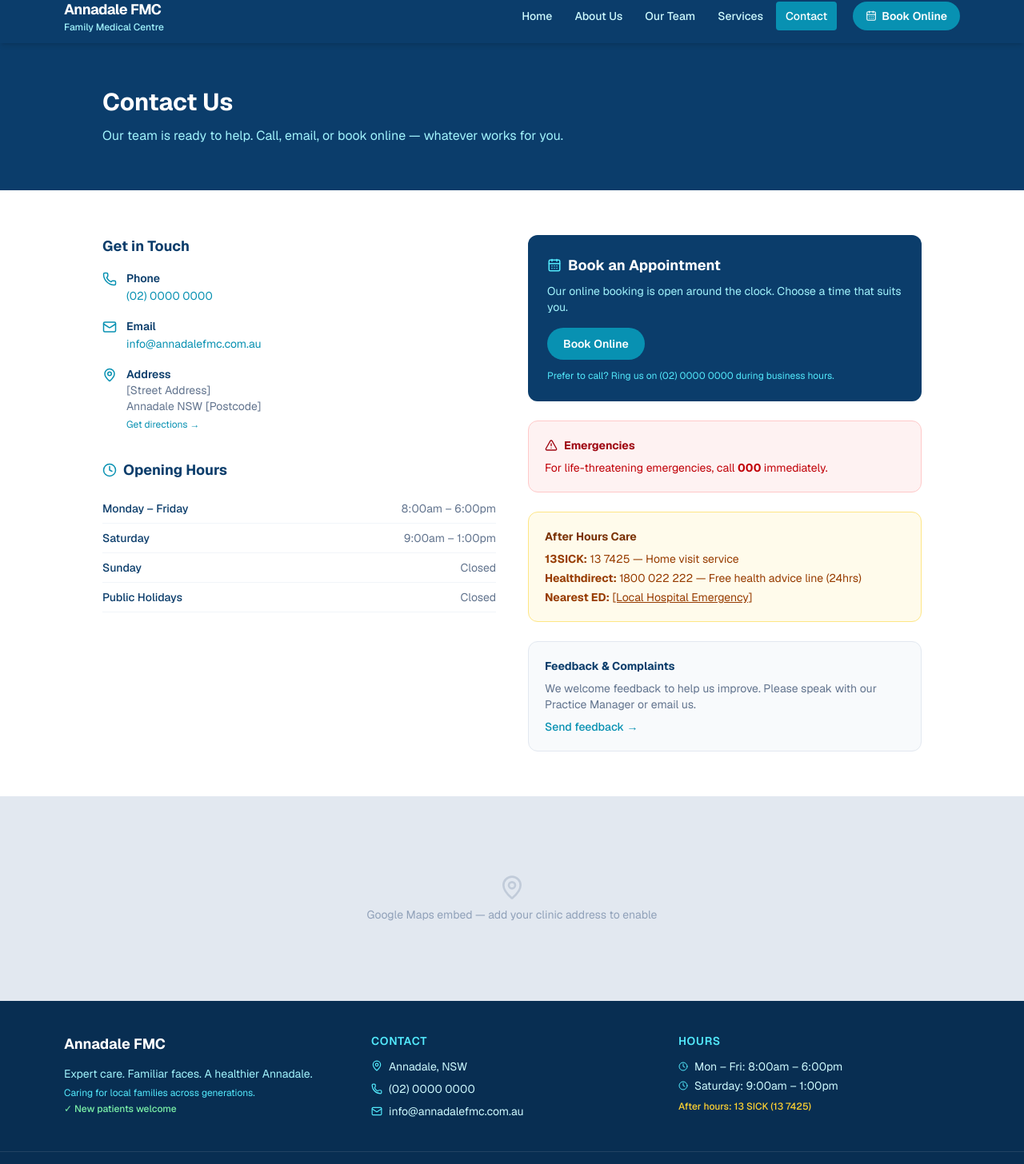
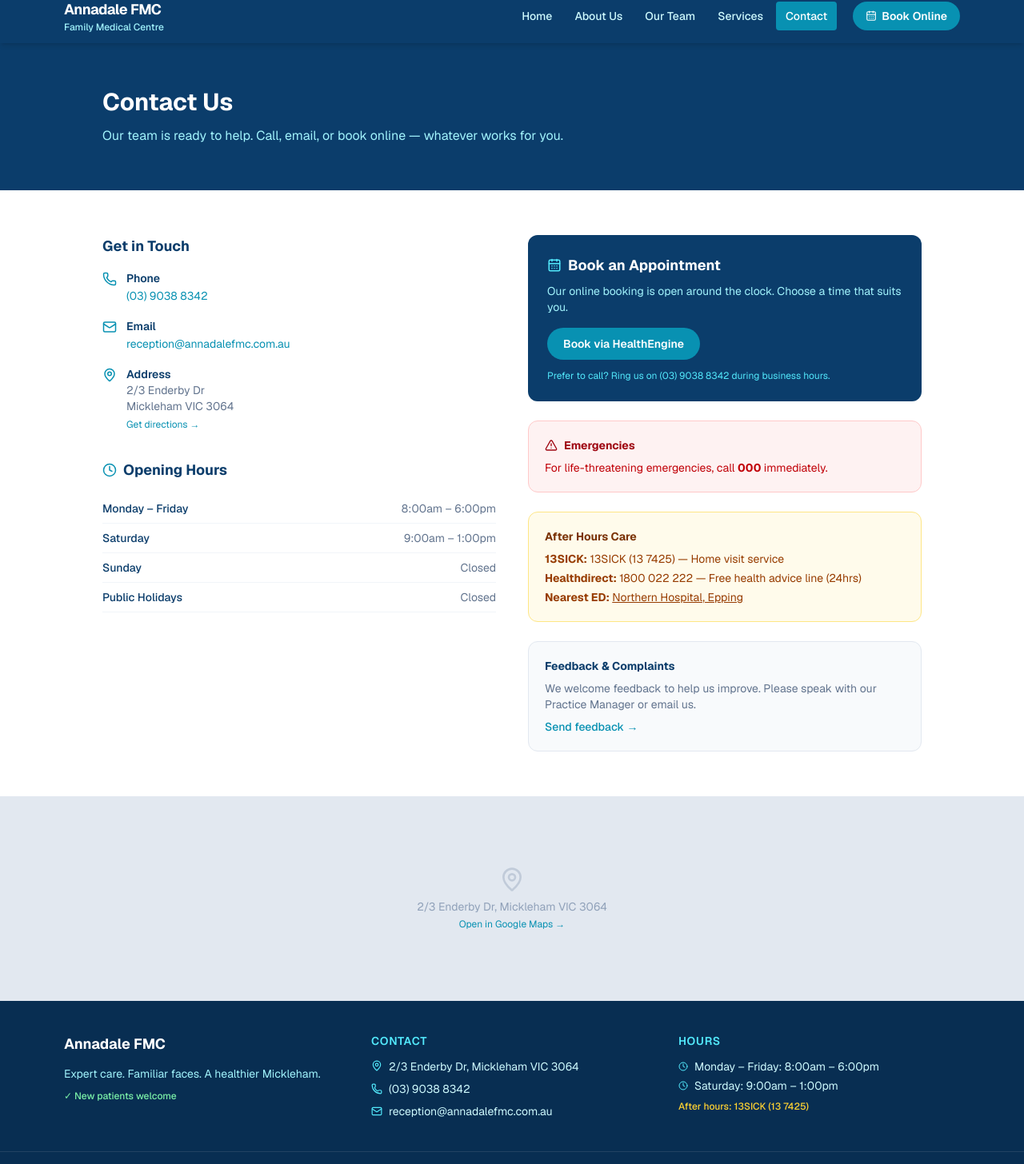
Before and after one commit to ggupta-saras/annadale-fmc, a Next.js app: page /contact in a window 1280 px wide. Shown: the part 14-1470 px from the top of the page at 80% size. Built offline with nearby package versions, Linux system fonts and the light colour scheme.

Commit message:
Wire siteConfig throughout — real phone, address, booking URL (HealthEngine)

```diff
--- a/src/app/(site)/contact/page.tsx
+++ b/src/app/(site)/contact/page.tsx
@@ -1,17 +1,11 @@
 import type { Metadata } from "next";
 import { Phone, Mail, MapPin, Clock, CalendarDays, AlertTriangle } from "lucide-react";
+import { siteConfig } from "@/lib/siteConfig";
 
 export const metadata: Metadata = {
   title: "Contact Us",
   description: "Contact Annadale Family Medical Centre — phone, address, opening hours, and online booking.",
 };
-
-const hours = [
-  { day: "Monday – Friday", time: "8:00am – 6:00pm" },
-  { day: "Saturday", time: "9:00am – 1:00pm" },
-  { day: "Sunday", time: "Closed" },
-  { day: "Public Holidays", time: "Closed" },
-];
 
 export default function ContactPage() {
   return (
@@ -34,8 +28,8 @@ export default function ContactPage() {
                   <Phone size={18} className="text-teal shrink-0 mt-0.5" />
                   <div>
                     <p className="font-semibold text-sm text-navy">Phone</p>
-                    <a href="tel:0200000000" className="text-teal hover:underline text-sm">
-                      (02) 0000 0000
+                    <a href={siteConfig.phoneHref} className="text-teal hover:underline text-sm">
+                      {siteConfig.phone}
                     </a>
                   </div>
                 </li>
@@ -43,8 +37,8 @@ export default function ContactPage() {
                   <Mail size={18} className="text-teal shrink-0 mt-0.5" />
                   <div>
                     <p className="font-semibold text-sm text-navy">Email</p>
-                    <a href="mailto:info@annadalefmc.com.au" className="text-teal hover:underline text-sm">
-                      info@annadalefmc.com.au
+                    <a href={`mailto:${siteConfig.email}`} className="text-teal hover:underline text-sm">
+                      {siteConfig.email}
                     </a>
                   </div>
                 </li>
@@ -53,11 +47,11 @@ export default function ContactPage() {
                   <div>
                     <p className="font-semibold text-sm text-navy">Address</p>
                     <p className="text-slate-500 text-sm">
-                      [Street Address]<br />
-                      Annadale NSW [Postcode]
+                      {siteConfig.address.street}<br />
+                      {siteConfig.address.suburb} {siteConfig.address.state} {siteConfig.address.postcode}
                     </p>
                     <a
-                      href="https://maps.google.com"
+                      href={siteConfig.address.mapsUrl}
                       target="_blank"
                       rel="noopener noreferrer"
                       className="text-xs text-teal hover:underline mt-1 inline-block"
@@ -76,7 +70,7 @@ export default function ContactPage() {
               </h2>
               <table className="w-full text-sm">
                 <tbody>
-                  {hours.map(({ day, time }) => (
+                  {siteConfig.hours.map(({ day, time }) => (
                     <tr key={day} className="border-b border-slate-100">
                       <td className="py-2 font-medium text-navy">{day}</td>
                       <td className="py-2 text-right text-slate-500">{time}</td>
@@ -98,15 +92,15 @@ export default function ContactPage() {
                 Our online booking is open around the clock. Choose a time that suits you.
               </p>
               <a
-                href="https://www.hotdoc.com.au"
+                href={siteConfig.booking.url}
                 target="_blank"
                 rel="noopener noreferrer"
                 className="inline-flex items-center gap-2 bg-teal hover:bg-cyan-600 text-white font-semibold px-5 py-2.5 rounded-full transition-colors text-sm"
               >
-                Book Online
+                Book via {siteConfig.booking.provider}
               </a>
               <p className="text-xs text-cyan-300 mt-3">
-                Prefer to call? Ring us on (02) 0000 0000 during business hours.
+                Prefer to call? Ring us on {siteConfig.phone} during business hours.
               </p>
             </div>
 
@@ -116,32 +110,37 @@ export default function ContactPage() {
                 Emergencies
               </h2>
               <p className="text-red-700 text-sm">
-                For life-threatening emergencies, call <strong>000</strong> immediately.
+                For life-threatening emergencies, call <strong>{siteConfig.afterHours.emergency}</strong> immediately.
               </p>
             </div>
 
             <div className="bg-amber-50 border border-amber-200 rounded-xl p-5">
               <h2 className="font-bold text-amber-900 mb-2 text-sm">After Hours Care</h2>
               <ul className="text-amber-800 text-sm space-y-1">
-                <li><strong>13SICK:</strong> 13 7425 — Home visit service</li>
-                <li><strong>Healthdirect:</strong> 1800 022 222 — Free health advice line (24hrs)</li>
+                <li><strong>13SICK:</strong> {siteConfig.afterHours.homeDoctors} — Home visit service</li>
+                <li><strong>Healthdirect:</strong> {siteConfig.afterHours.healthdirect} — Free health advice line (24hrs)</li>
                 <li>
                   <strong>Nearest ED:</strong>{" "}
-                  <a href="https://maps.google.com" target="_blank" rel="noopener noreferrer" className="underline">
-                    [Local Hospital Emergency]
+                  <a
+                    href="https://maps.google.com/?q=Northern+Hospital+Epping+VIC"
+                    target="_blank"
+                    rel="noopener noreferrer"
+                    className="underline"
+                  >
+                    Northern Hospital, Epping
                   </a>
                 </li>
               </ul>
             </div>
 
             <div className="bg-surface border border-slate-200 rounded-xl p-5 text-sm">
-              <h2 className="font-bold text-navy mb-2">Feedback & Complaints</h2>
+              <h2 className="font-bold text-navy mb-2">Feedback &amp; Complaints</h2>
               <p className="text-slate-500 mb-2">
                 We welcome feedback to help us improve. Please speak with our Practice Manager
                 or email us.
               </p>
               <a
-                href="mailto:info@annadalefmc.com.au"
+                href={`mailto:${siteConfig.email}`}
                 className="text-teal hover:underline font-medium"
               >
                 Send feedback →
@@ -151,11 +150,19 @@ export default function ContactPage() {
         </div>
       </section>
 
-      {/* Map placeholder */}
+      {/* Map */}
       <section className="h-64 bg-slate-200 flex items-center justify-center text-slate-400 text-sm">
         <div className="text-center">
           <MapPin size={32} className="mx-auto mb-2 opacity-40" />
-          <p>Google Maps embed — add your clinic address to enable</p>
+          <p>2/3 Enderby Dr, Mickleham VIC 3064</p>
+          <a
+            href={siteConfig.address.mapsUrl}
+            target="_blank"
+            rel="noopener noreferrer"
+            className="text-teal hover:underline text-xs mt-1 inline-block"
+          >
+            Open in Google Maps →
+          </a>
         </div>
       </section>
     </>
--- a/src/app/(site)/our-team/page.tsx
+++ b/src/app/(site)/our-team/page.tsx
@@ -70,7 +70,7 @@ export default function OurTeamPage() {
                     <p className="text-xs text-slate-400 mt-2">Languages: {doc.languages}</p>
                   )}
                   <a
-                    href="https://www.hotdoc.com.au"
+                    href="https://healthengine.com.au/medical-centre/vic/mickleham/annadale-family-medical-centre/s71806"
                     target="_blank"
                     rel="noopener noreferrer"
                     className="mt-3 inline-flex items-center gap-1 text-xs font-semibold text-teal hover:underline"
--- a/src/app/(site)/page.tsx
+++ b/src/app/(site)/page.tsx
@@ -1,5 +1,6 @@
 import Link from "next/link";
 import { CalendarDays, Phone, MapPin, Clock, Heart, Users, Stethoscope, Baby, Wallet, Clock4, Video } from "lucide-react";
+import { siteConfig } from "@/lib/siteConfig";
 
 export default function HomePage() {
   return (
@@ -28,7 +29,7 @@ export default function HomePage() {
           </div>
           <div className="flex flex-col sm:flex-row gap-3 justify-center">
             <a
-              href="https://www.hotdoc.com.au"
+              href={siteConfig.booking.url}
               target="_blank"
               rel="noopener noreferrer"
               className="inline-flex items-center gap-2 bg-teal hover:bg-cyan-600 text-white font-semibold px-6 py-3 rounded-full transition-colors"
@@ -37,7 +38,7 @@ export default function HomePage() {
               Book an Appointment
             </a>
             <a
-              href="tel:0200000000"
+              href={siteConfig.phoneHref}
               className="inline-flex items-center gap-2 border border-white/40 hover:bg-white/10 text-white font-semibold px-6 py-3 rounded-full transition-colors"
             >
               <Phone size={18} />
@@ -56,11 +57,11 @@ export default function HomePage() {
           </div>
           <div className="flex items-center gap-2 justify-center">
             <Phone size={16} />
-            <a href="tel:0200000000" className="hover:underline">(02) 0000 0000</a>
+            <a href={siteConfig.phoneHref} className="hover:underline">{siteConfig.phone}</a>
           </div>
           <div className="flex items-center gap-2 justify-center">
             <MapPin size={16} />
-            <span>Annadale, NSW</span>
+            <span>{siteConfig.address.suburb}, {siteConfig.address.state}</span>
           </div>
           <div className="flex items-center gap-2 justify-center">
             <Video size={16} />
@@ -125,7 +126,7 @@ export default function HomePage() {
           We&apos;re welcoming new patients and their families. Book your first appointment online — it only takes a minute.
         </p>
         <a
-          href="https://www.hotdoc.com.au"
+          href={siteConfig.booking.url}
           target="_blank"
           rel="noopener noreferrer"
           className="inline-flex items-center gap-2 bg-teal hover:bg-cyan-600 text-white font-semibold px-6 py-3 rounded-full transition-colors"
--- a/src/app/(site)/services/page.tsx
+++ b/src/app/(site)/services/page.tsx
@@ -3,6 +3,7 @@ import {
   Heart, Baby, Brain, Activity, Stethoscope, Syringe,
   Users, Shield, Pill, Eye, Clipboard, Sun, Video,
 } from "lucide-react";
+import { siteConfig } from "@/lib/siteConfig";
 
 export const metadata: Metadata = {
   title: "Services",
@@ -60,10 +61,10 @@ export default function ServicesPage() {
               help, call us and our friendly reception team will assist you.
             </p>
             <a
-              href="tel:0200000000"
+              href={siteConfig.phoneHref}
               className="inline-flex items-center text-sm font-semibold text-teal hover:underline"
             >
-              Call (02) 0000 0000 →
+              Call {siteConfig.phone} →
             </a>
           </div>
         </div>
--- a/src/components/Footer.tsx
+++ b/src/components/Footer.tsx
@@ -1,5 +1,6 @@
 import Link from "next/link";
 import { Phone, Mail, MapPin, Clock } from "lucide-react";
+import { siteConfig } from "@/lib/siteConfig";
 
 export function Footer() {
   return (
@@ -8,10 +9,9 @@ export function Footer() {
         <div>
           <h3 className="font-bold text-lg mb-3">Annadale FMC</h3>
           <p className="text-cyan-200 text-sm leading-relaxed">
-            Expert care. Familiar faces. A healthier Annadale.
+            {siteConfig.tagline}
           </p>
-          <p className="text-cyan-300 text-xs mt-1">Caring for local families across generations.</p>
-          <p className="text-green-300 text-xs mt-1 font-medium">✓ New patients welcome</p>
+          <p className="text-green-300 text-xs mt-2 font-medium">✓ New patients welcome</p>
         </div>
 
         <div>
@@ -19,18 +19,25 @@ export function Footer() {
           <ul className="space-y-2 text-sm text-cyan-100">
             <li className="flex items-start gap-2">
               <MapPin size={14} className="mt-0.5 shrink-0 text-cyan-300" />
-              <span>Annadale, NSW</span>
+              <a
+                href={siteConfig.address.mapsUrl}
+                target="_blank"
+                rel="noopener noreferrer"
+                className="hover:text-white transition-colors"
+              >
+                {siteConfig.address.full}
+              </a>
             </li>
             <li className="flex items-center gap-2">
               <Phone size={14} className="text-cyan-300" />
-              <a href="tel:0000000000" className="hover:text-white transition-colors">
-                (02) 0000 0000
+              <a href={siteConfig.phoneHref} className="hover:text-white transition-colors">
+                {siteConfig.phone}
               </a>
             </li>
             <li className="flex items-center gap-2">
               <Mail size={14} className="text-cyan-300" />
-              <a href="mailto:info@annadalefmc.com.au" className="hover:text-white transition-colors">
-                info@annadalefmc.com.au
+              <a href={`mailto:${siteConfig.email}`} className="hover:text-white transition-colors">
+                {siteConfig.email}
               </a>
             </li>
           </ul>
@@ -39,16 +46,14 @@ export function Footer() {
         <div>
           <h4 className="font-semibold text-sm uppercase tracking-wider text-cyan-300 mb-3">Hours</h4>
           <ul className="space-y-1 text-sm text-cyan-100">
-            <li className="flex items-center gap-2">
-              <Clock size={12} className="text-cyan-300" />
-              <span>Mon – Fri: 8:00am – 6:00pm</span>
-            </li>
-            <li className="flex items-center gap-2">
-              <Clock size={12} className="text-cyan-300" />
-              <span>Saturday: 9:00am – 1:00pm</span>
-            </li>
+            {siteConfig.hours.slice(0, 2).map(({ day, time }) => (
+              <li key={day} className="flex items-center gap-2">
+                <Clock size={12} className="text-cyan-300 shrink-0" />
+                <span>{day}: {time}</span>
+              </li>
+            ))}
             <li className="text-xs text-amber-300 mt-2 font-medium">
-              After hours: 13 SICK (13 7425)
+              After hours: {siteConfig.afterHours.homeDoctors}
             </li>
           </ul>
         </div>
@@ -56,21 +61,10 @@ export function Footer() {
 
       <div className="border-t border-white/10 px-4 py-4">
         <div className="max-w-6xl mx-auto flex flex-col sm:flex-row justify-between items-center gap-2 text-xs text-cyan-300">
-          <span>© {new Date().getFullYear()} Annadale Family Medical Centre. All rights reserved.</span>
+          <span>© {new Date().getFullYear()} {siteConfig.name}. All rights reserved.</span>
           <div className="flex items-center gap-4">
             <Link href="/privacy" className="hover:text-white transition-colors">Privacy Policy</Link>
             <Link href="/contact#feedback" className="hover:text-white transition-colors">Complaints</Link>
-            <a
-              href="https://www.facebook.com"
-              target="_blank"
-              rel="noopener noreferrer"
-              aria-label="Facebook"
-              className="hover:text-white transition-colors"
-            >
-              <svg width="16" height="16" viewBox="0 0 24 24" fill="currentColor" aria-hidden="true">
-                <path d="M18 2h-3a5 5 0 0 0-5 5v3H7v4h3v8h4v-8h3l1-4h-4V7a1 1 0 0 1 1-1h3z" />
-              </svg>
-            </a>
           </div>
         </div>
       </div>
--- a/src/components/Navbar.tsx
+++ b/src/components/Navbar.tsx
@@ -4,6 +4,7 @@ import Link from "next/link";
 import { usePathname } from "next/navigation";
 import { useState } from "react";
 import { Menu, X, CalendarDays, Phone } from "lucide-react";
+import { siteConfig } from "@/lib/siteConfig";
 
 const navLinks = [
   { label: "Home", href: "/" },
@@ -41,7 +42,7 @@ export function Navbar() {
             </Link>
           ))}
           <a
-            href="https://www.hotdoc.com.au"
+            href={siteConfig.booking.url}
             target="_blank"
             rel="noopener noreferrer"
             className="ml-4 flex items-center gap-1.5 bg-teal hover:bg-cyan-700 text-white text-sm font-semibold px-4 py-2 rounded-full transition-colors"
@@ -77,7 +78,7 @@ export function Navbar() {
             </Link>
           ))}
           <a
-            href="tel:0000000000"
+            href={siteConfig.phoneHref}
             className="mt-3 flex items-center gap-2 text-sm font-semibold text-teal"
           >
             <Phone size={14} />
--- /dev/null
+++ b/src/lib/siteConfig.ts
@@ -0,0 +1,31 @@
+export const siteConfig = {
+  name: "Annadale Family Medical Centre",
+  shortName: "Annadale FMC",
+  tagline: "Expert care. Familiar faces. A healthier Mickleham.",
+  phone: "(03) 9038 8342",
+  phoneHref: "tel:0390388342",
+  email: "reception@annadalefmc.com.au",
+  address: {
+    street: "2/3 Enderby Dr",
+    suburb: "Mickleham",
+    state: "VIC",
+    postcode: "3064",
+    full: "2/3 Enderby Dr, Mickleham VIC 3064",
+    mapsUrl: "https://maps.google.com/?q=2/3+Enderby+Dr+Mickleham+VIC+3064",
+  },
+  booking: {
+    url: "https://healthengine.com.au/medical-centre/vic/mickleham/annadale-family-medical-centre/s71806",
+    provider: "HealthEngine",
+  },
+  hours: [
+    { day: "Monday – Friday", time: "8:00am – 6:00pm" },
+    { day: "Saturday", time: "9:00am – 1:00pm" },
+    { day: "Sunday", time: "Closed" },
+    { day: "Public Holidays", time: "Closed" },
+  ],
+  afterHours: {
+    homeDoctors: "13SICK (13 7425)",
+    healthdirect: "1800 022 222",
+    emergency: "000",
+  },
+};
```
Also changed, not shown: public/canva-placeholder.png (added).
